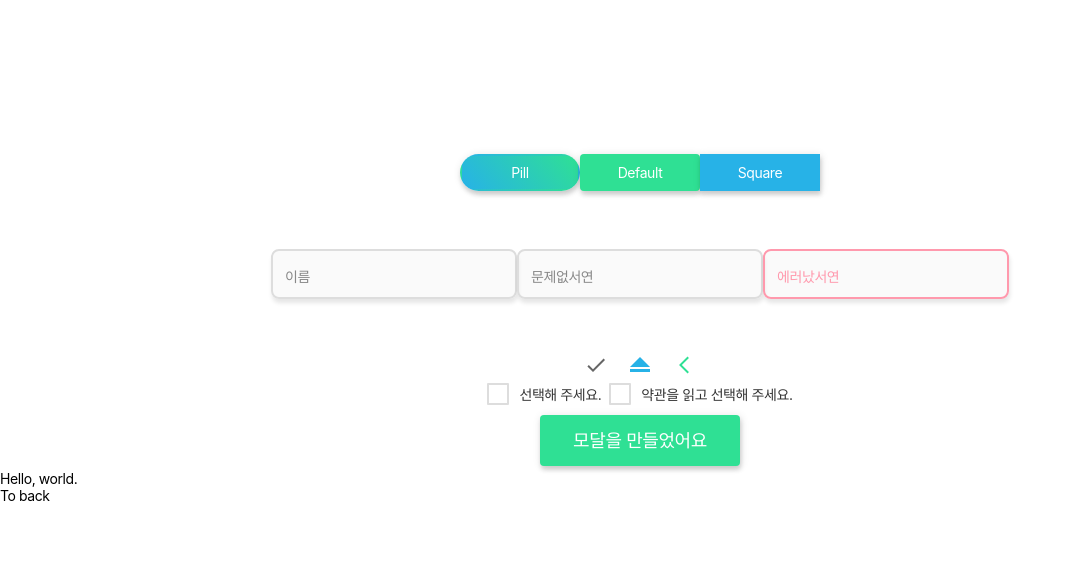
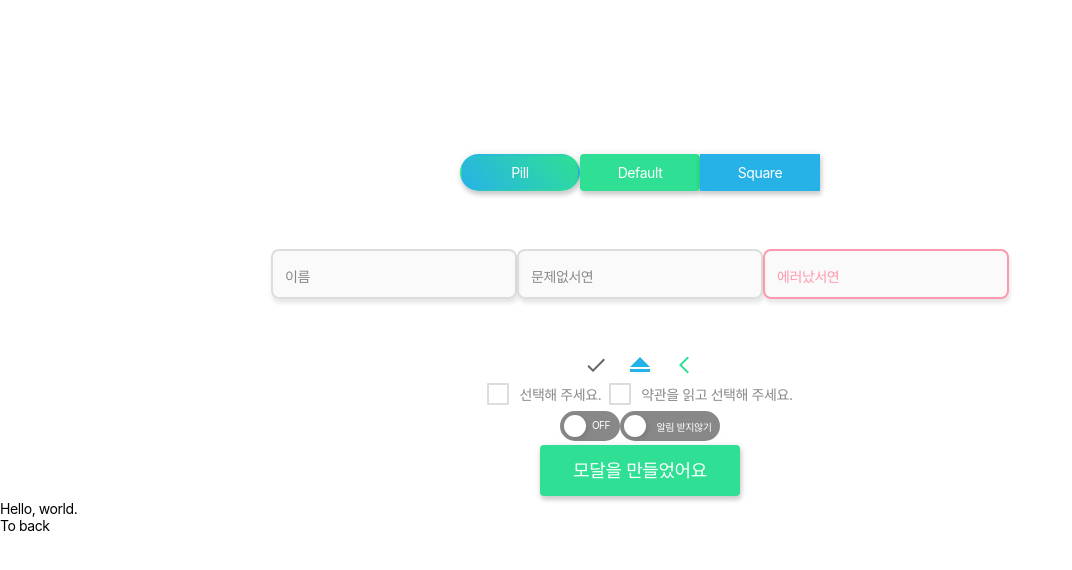
Before and after one commit to 365kim/react-boilerplate-without-cra, a React app: page / in a window 1280 px wide. Shown: the top 570 px of the page, without its empty margins (0-1072 px from the left). Built offline with nearby package versions, Linux system fonts and the light colour scheme; a web font is replaced by a local one.

Commit message:
feat: ToggleButton 추가

```diff
--- a/src/App.tsx
+++ b/src/App.tsx
@@ -2,7 +2,7 @@ import { lazy, Suspense } from 'react';
 import { BrowserRouter as Router, Link, Route, Routes } from 'react-router-dom';
 
 import { HomePage } from 'pages';
-import { Button, Checkbox, FlexBox, Icon, Input, useModal } from 'components';
+import { Button, Checkbox, FlexBox, Icon, Input, ToggleButton, useModal } from 'components';
 import { ArrowLeftSimple, ArrowUp, Check } from 'icons';
 
 const AboutPage = lazy(() => import(/* webpackChunkName: "AboutPage" */ './pages/AboutPage'));
@@ -45,6 +45,11 @@ const App = (): JSX.Element => {
         </FlexBox>
 
         <FlexBox>
+          <ToggleButton on="ON" off="OFF" />
+          <ToggleButton on="알림 받기" off="알림 받지않기" size="md" />
+        </FlexBox>
+
+        <FlexBox>
           <Button size="lg" onClick={open}>
             모달을 만들었어요
           </Button>
--- a/src/components/@styles/color.ts
+++ b/src/components/@styles/color.ts
@@ -26,7 +26,7 @@ export const COLOR = {
   ON_ERROR: 'rgb(0, 0, 0)',
 
   PARAGRAPH: 'rgb(17, 17, 17)',
-  PARAGRAPH_LIGHT: 'rgb(51, 51, 51)',
+  PARAGRAPH_LIGHT: 'rgb(136, 136, 136)',
   INPUT_TEXT: 'rgb(51, 51, 51)',
   PLACEHOLDER: 'rgb(136, 136, 136)',
   BORDER: 'rgb(221, 221, 221)',
--- a/src/components/atoms/Checkbox/css.ts
+++ b/src/components/atoms/Checkbox/css.ts
@@ -12,8 +12,8 @@ export const input = css`
   position: absolute;
   top: -9999px;
   left: -9999px;
+  width: 0;
   height: 0;
-  width: 0;
   cursor: inherit;
 `;
 
--- /dev/null
+++ b/src/components/atoms/ToggleButton/css.ts
@@ -0,0 +1,84 @@
+import { css } from '@emotion/react';
+import { COLOR } from 'styles';
+
+type Size = 'sm' | 'md';
+
+/*
+  MARGIN = CONTAINER_HEIGHT - ROUND_DIAMETER / 2
+  MOVEMENT = CONTAINER_WIDTH - ROUND_DIAMETER - MARGIN * 2
+*/
+const SIZE = {
+  sm: {
+    CONTAINER_WIDTH: '60px',
+    CONTAINER_HEIGHT: '30px',
+    ROUND_DIAMETER: '22px',
+    MARGIN: `calc((30px - 22px) / 2)`,
+    MOVEMENT: `calc(60px - 22px - 4px * 2)`,
+    TEXT_MOVEMENT: `-22px`,
+    TEXT_WIDTH: '22px',
+  },
+  md: {
+    CONTAINER_WIDTH: '100px',
+    CONTAINER_HEIGHT: '30px',
+    ROUND_DIAMETER: '22px',
+    MARGIN: '4px',
+    MOVEMENT: `calc(100px - 22px - 4px * 2)`,
+    TEXT_MOVEMENT: `-30px`,
+    TEXT_WIDTH: '56px',
+  },
+};
+
+export const container = (size: Size) => css`
+  position: relative;
+  width: ${SIZE[size].CONTAINER_WIDTH};
+  height: ${SIZE[size].CONTAINER_HEIGHT};
+
+  border-radius: 50px;
+  background-color: ${COLOR.PARAGRAPH_LIGHT};
+  cursor: pointer;
+`;
+
+export const containerChecked = css`
+  background-color: ${COLOR.PRIMARY_LIGHT};
+`;
+
+export const input = css`
+  position: absolute;
+  top: -9999px;
+  left: -9999px;
+  width: 0;
+  height: 0;
+`;
+
+export const round = (size: Size) => css`
+  position: absolute;
+  top: ${SIZE[size].MARGIN};
+  left: ${SIZE[size].MARGIN};
+  width: ${SIZE[size].ROUND_DIAMETER};
+  height: ${SIZE[size].ROUND_DIAMETER};
+
+  border-radius: 50%;
+  background-color: ${COLOR.ON_PRIMARY};
+  box-shadow: 2px 2px 4px rgba(0, 0, 0, 0.1);
+  transition: all 200ms ease;
+`;
+
+export const roundChecked = (size: Size) => css`
+  transform: translateX(${SIZE[size].MOVEMENT});
+`;
+
+export const text = (size: Size) => css`
+  position: absolute;
+  top: calc(${SIZE[size].MARGIN} + 4px);
+  right: calc(${SIZE[size].MARGIN} + 4px);
+  transform: translateX(0);
+  min-width: ${SIZE[size].TEXT_WIDTH};
+
+  text-align: center;
+  font-size: 10px;
+  color: ${COLOR.ON_PRIMARY};
+`;
+
+export const textChecked = (size: Size) => css`
+  transform: translateX(${SIZE[size].TEXT_MOVEMENT});
+`;
--- /dev/null
+++ b/src/components/atoms/ToggleButton/index.tsx
@@ -0,0 +1,21 @@
+import { useState } from 'react';
+import * as css from './css';
+
+interface Prop {
+  on?: string;
+  off?: string;
+  defaultValue?: boolean;
+  size?: 'sm' | 'md';
+}
+
+export const ToggleButton = ({ on = '', off = '', defaultValue = false, size = 'sm', ...rest }: Prop) => {
+  const [isChecked, setIsChecked] = useState(defaultValue);
+
+  return (
+    <label css={[css.container(size), isChecked && css.containerChecked]} {...rest}>
+      <input css={css.input} type="checkbox" checked={isChecked} onChange={() => setIsChecked((prev) => !prev)} />
+      <div css={[css.round(size), isChecked && css.roundChecked(size)]} />
+      <div css={[css.text(size), isChecked && css.textChecked(size)]}>{isChecked ? on : off}</div>
+    </label>
+  );
+};
--- a/src/components/index.ts
+++ b/src/components/index.ts
@@ -4,5 +4,6 @@ export { FlexBox } from './atoms/FlexBox';
 export { Input } from './atoms/Input';
 export { Icon } from './atoms/Icon';
 export { Portal } from './atoms/Portal';
+export { ToggleButton } from './atoms/ToggleButton';
 
 export { useModal } from './templates/Modal';
```
Also changed, not shown: src/components/atoms/ToggleButton/css copy.ts (added, +106 -0 lines), src/components/atoms/ToggleButton/index copy.tsx (added, +28 -0 lines).
